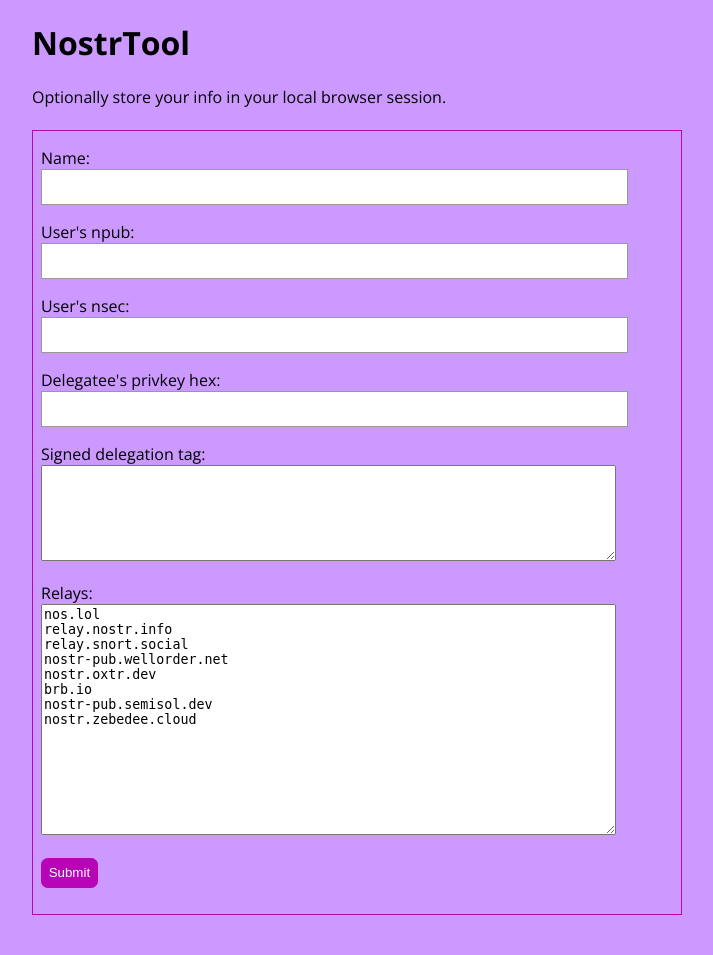
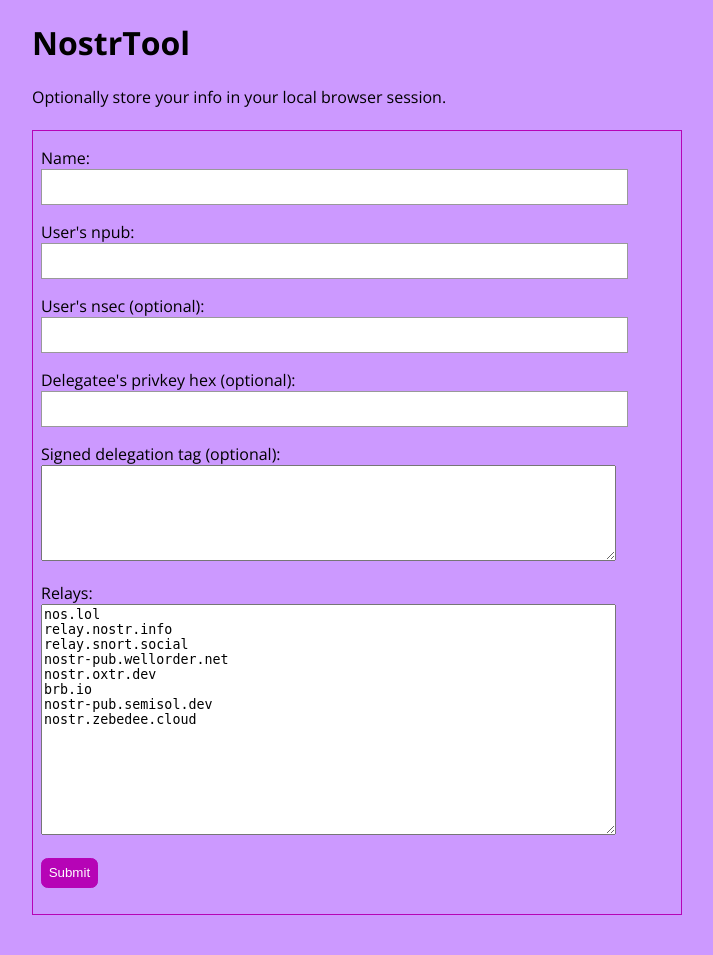
Before and after one commit to kdmukai/nostrtool, a Flask app: page /client/user in a window 1280 px wide. Shown: the top 955 px of the page, without its empty margins (283-996 px from the left). Run offline with Flask 2, Linux system fonts and the light colour scheme.

Commit message:
Update user.html

```diff
--- a/src/templates/client/user.html
+++ b/src/templates/client/user.html
@@ -46,17 +46,17 @@
                     </div>
 
                     <div class="subsection">
-                        User's nsec:<br/>
+                        User's nsec (optional):<br/>
                         <input name="delegator_nsec" type="text">
                     </div>
 
                     <div class="subsection">
-                        Delegatee's privkey hex:<br/>
+                        Delegatee's privkey hex (optional):<br/>
                         <input name="nip26_delegatee_privkey_hex" type="text">
                     </div>
 
                     <div class="subsection">
-                        Signed delegation tag:<br/>
+                        Signed delegation tag (optional):<br/>
                         <textarea name="nip26_tag" rows="6"></textarea>
                     </div>
 
```
